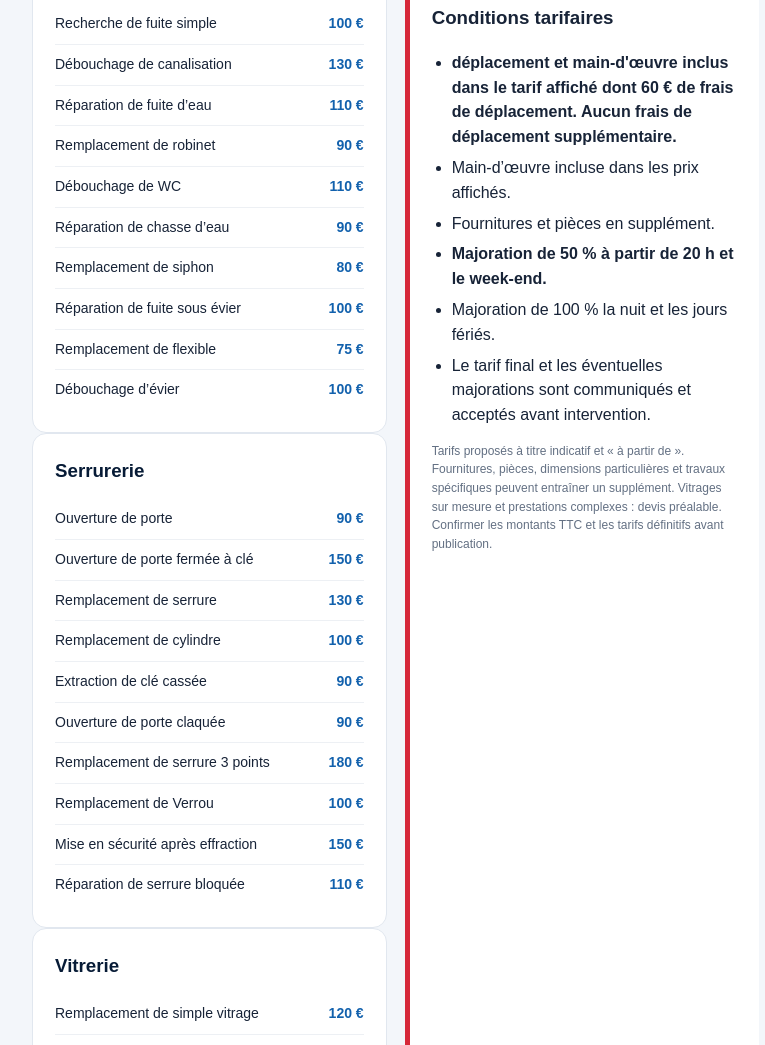
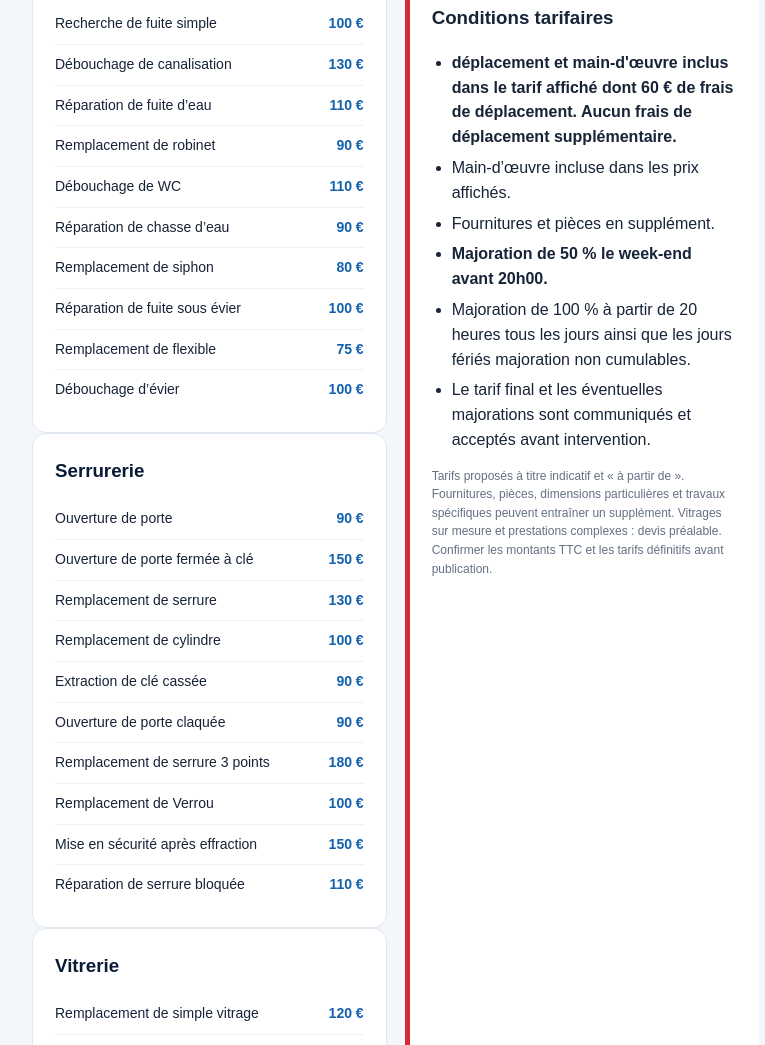
Before and after one commit to allounter/allo-inter-site, a plain HTML site: page index.html in a window 1280 px wide. Shown: the part 1700-2745 px from the top of the page, without its empty margins (58-823 px from the left). Drawn offline with Linux system fonts and the light colour scheme; no server answers.

Commit message:
Update index.html

```diff
--- a/index.html
+++ b/index.html
@@ -139,7 +139,7 @@ chargerParametres();
 
 </script>
 
-<div class="conditions"><h3>Conditions tarifaires</h3><ul><li><strong> déplacement et main-d'œuvre inclus dans le tarif affiché dont 60 € de frais de déplacement. Aucun frais de déplacement supplémentaire.</strong></li><li>Main-d’œuvre incluse dans les prix affichés.</li><li>Fournitures et pièces en supplément.</li><li><strong>Majoration de 50 % à partir de 20 h et le week-end.</strong></li><li>Majoration de 100 % la nuit et les jours fériés.</li><li>Le tarif final et les éventuelles majorations sont communiqués et acceptés avant intervention.</li></ul><p class="notice">Tarifs proposés à titre indicatif et « à partir de ». Fournitures, pièces, dimensions particulières et travaux spécifiques peuvent entraîner un supplément. Vitrages sur mesure et prestations complexes : devis préalable. Confirmer les montants TTC et les tarifs définitifs avant publication.</p></div></div></section>
+<div class="conditions"><h3>Conditions tarifaires</h3><ul><li><strong> déplacement et main-d'œuvre inclus dans le tarif affiché dont 60 € de frais de déplacement. Aucun frais de déplacement supplémentaire.</strong></li><li>Main-d’œuvre incluse dans les prix affichés.</li><li>Fournitures et pièces en supplément.</li><li><strong>Majoration de 50 % le week-end avant 20h00.</strong></li><li>Majoration de 100 % à partir de 20 heures tous les jours ainsi que les jours fériés majoration non cumulables.</li><li>Le tarif final et les éventuelles majorations sont communiqués et acceptés avant intervention.</li></ul><p class="notice">Tarifs proposés à titre indicatif et « à partir de ». Fournitures, pièces, dimensions particulières et travaux spécifiques peuvent entraîner un supplément. Vitrages sur mesure et prestations complexes : devis préalable. Confirmer les montants TTC et les tarifs définitifs avant publication.</p></div></div></section>
 <section id="zone"><div class="wrap zone"><div><div class="eyebrow" style="color:#1261ad">Proximité & réactivité</div><h2 style="color:#071b36;font-size:32px">Une intervention en région Rhône-Alpes</h2><p>Contactez ALLO INTER pour présenter votre besoin et vérifier la disponibilité d'une intervention dans votre secteur.</p><a class="btn" href="tel:+33686660818">Nous appeler</a></div><div class="zonebox"><h3>ALLO INTER</h3><p>Plomberie · Serrurerie · Vitrerie</p><p><strong>24 heures sur 24<br>7 jours sur 7</strong></p><p>Région Rhône-Alpes</p></div></div></section>
 <section class="soft"><div class="wrap"><div class="section-title"><h2>Comment se déroule votre demande ?</h2><p>Un contact simple pour organiser votre dépannage.</p></div><div class="steps"><div class="step"><b>01 — CONTACT</b><strong>Appelez-nous</strong><p>Expliquez votre problème et votre localisation.</p></div><div class="step"><b>02 — DEVIS</b><strong>Tarif annoncé</strong><p>Le prix et les éventuelles majorations sont précisés avant intervention.</p></div><div class="step"><b>03 — INTERVENTION</b><strong>Prise en charge</strong><p>Nous convenons avec vous des modalités d'intervention.</p></div></div></div></section>
 <section class="contact" id="contact"><div class="wrap"><h2>Besoin d'un dépannage ?</h2><p>ALLO INTER est joignable 24h/24 et 7j/7.</p><a class="btn" href="tel:+33686660818">06 86 66 08 18</a></div></section>
```
